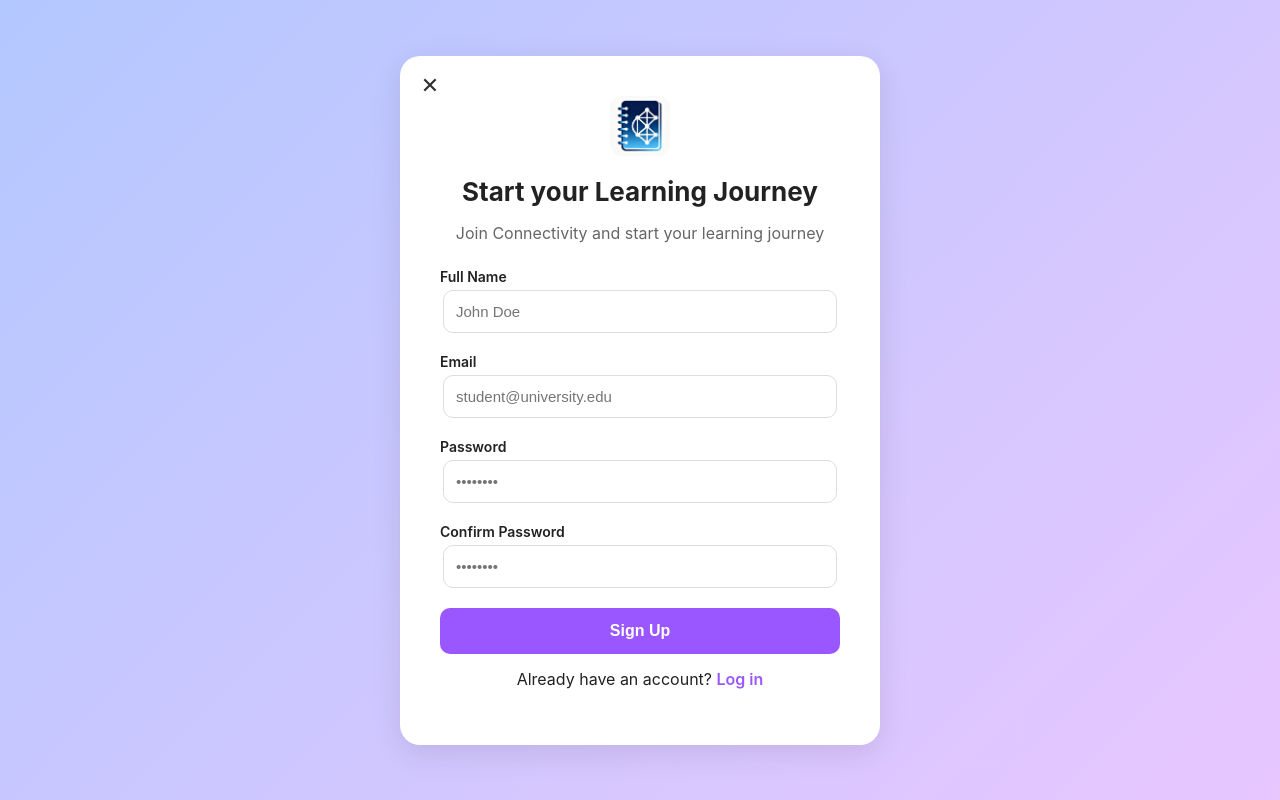
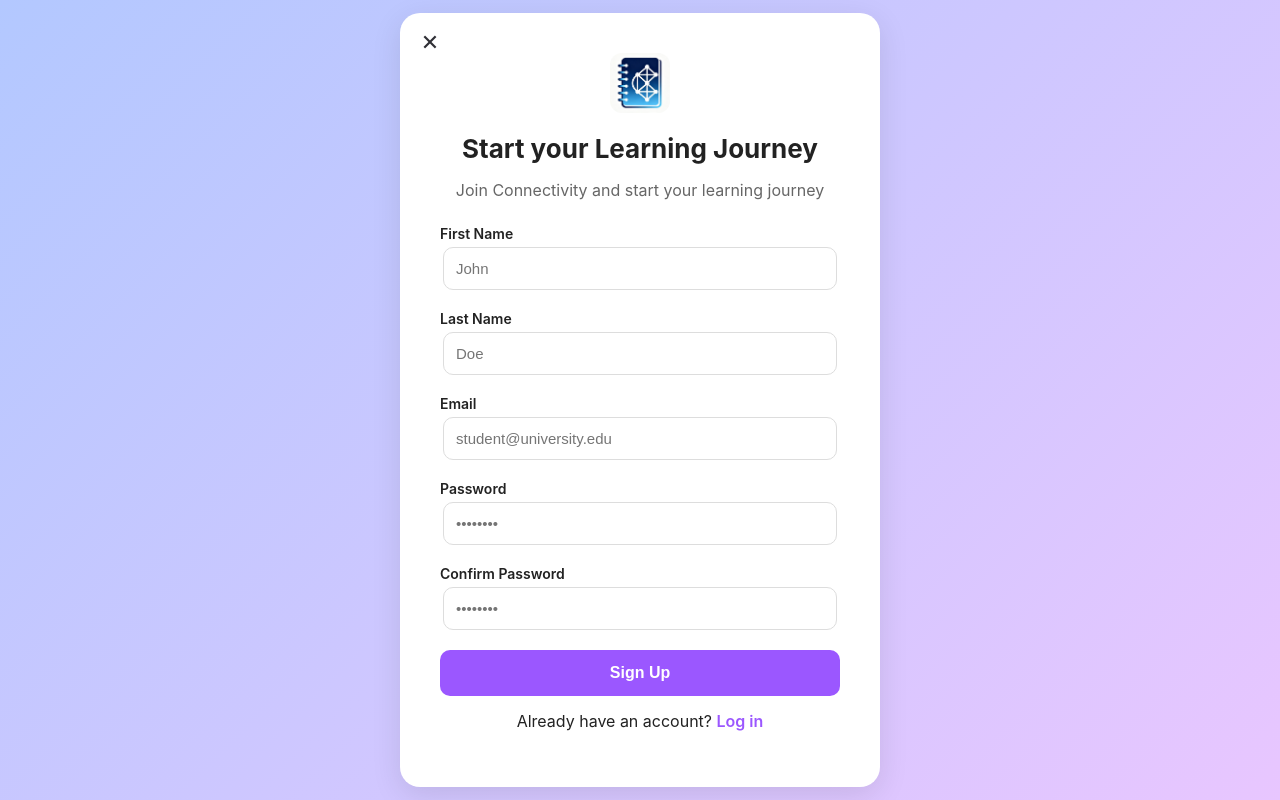
Before and after one commit to ReenahMae/Connectivity, a React (Create React App) app in the folder frontend/: page /register in a window 1280 px wide. Built offline with nearby package versions, Linux system fonts and the light colour scheme.

Commit message:
Full name cut into sub parts fname and lname for sign up frontend

```diff
--- a/frontend/package.json
+++ b/frontend/package.json
@@ -7,6 +7,7 @@
     "@testing-library/jest-dom": "^6.9.1",
     "@testing-library/react": "^16.3.0",
     "@testing-library/user-event": "^13.5.0",
+    "axios": "^1.13.2",
     "react": "^18.3.1",
     "react-dom": "^18.3.1",
     "react-router-dom": "^7.9.6",
--- a/frontend/src/components/Register/register.js
+++ b/frontend/src/components/Register/register.js
@@ -6,7 +6,8 @@ import bookLogo from '../../assets/book_lg.jpg';
 function Register() {
   const navigate = useNavigate();
   const [form, setForm] = useState({
-    fullName: "",
+    firstName: "",
+    lastName: "",
     email: "",
     password: "",
     confirmPassword: ""
@@ -24,7 +25,12 @@ function Register() {
       return;
     }
 
-    localStorage.setItem("user", JSON.stringify(form));
+    const userToSave = {
+      ...form,
+      fullName: `${form.firstName} ${form.lastName}`.trim()
+    };
+
+    localStorage.setItem("user", JSON.stringify(userToSave));
     navigate("/login");
   };
 
@@ -42,12 +48,22 @@ function Register() {
         </p>
 
         <form onSubmit={handleSubmit}>
-          <label>Full Name</label>
+          <label>First Name</label>
           <input
             type="text"
-            name="fullName"
-            placeholder="John Doe"
-            value={form.fullName}
+            name="firstName"
+            placeholder="John"
+            value={form.firstName}
+            onChange={handleChange}
+            required
+          />
+
+          <label>Last Name</label>
+          <input
+            type="text"
+            name="lastName"
+            placeholder="Doe"
+            value={form.lastName}
             onChange={handleChange}
             required
           />
```
Also changed, not shown: 1 other file (tests, documents, lock files or other folders).
